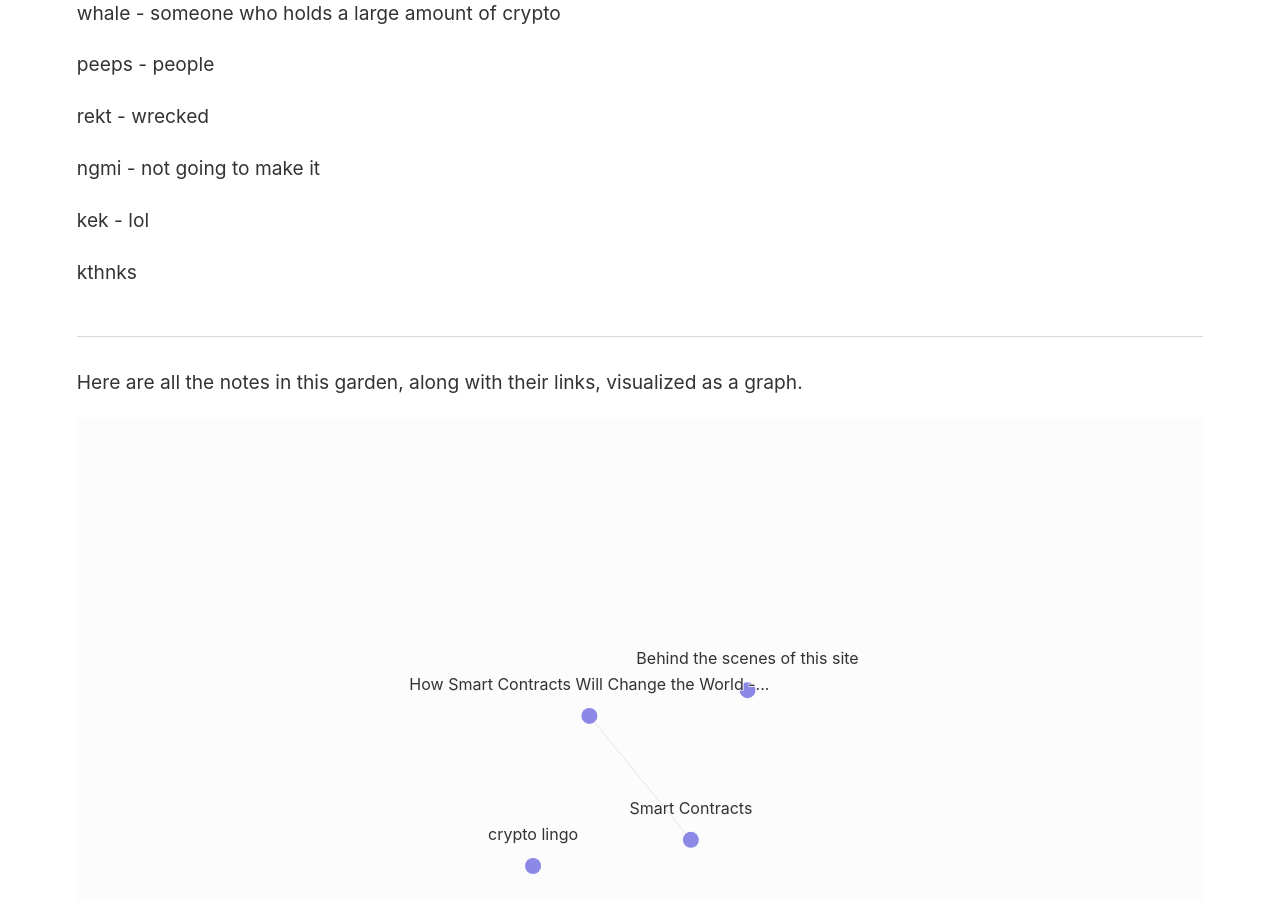
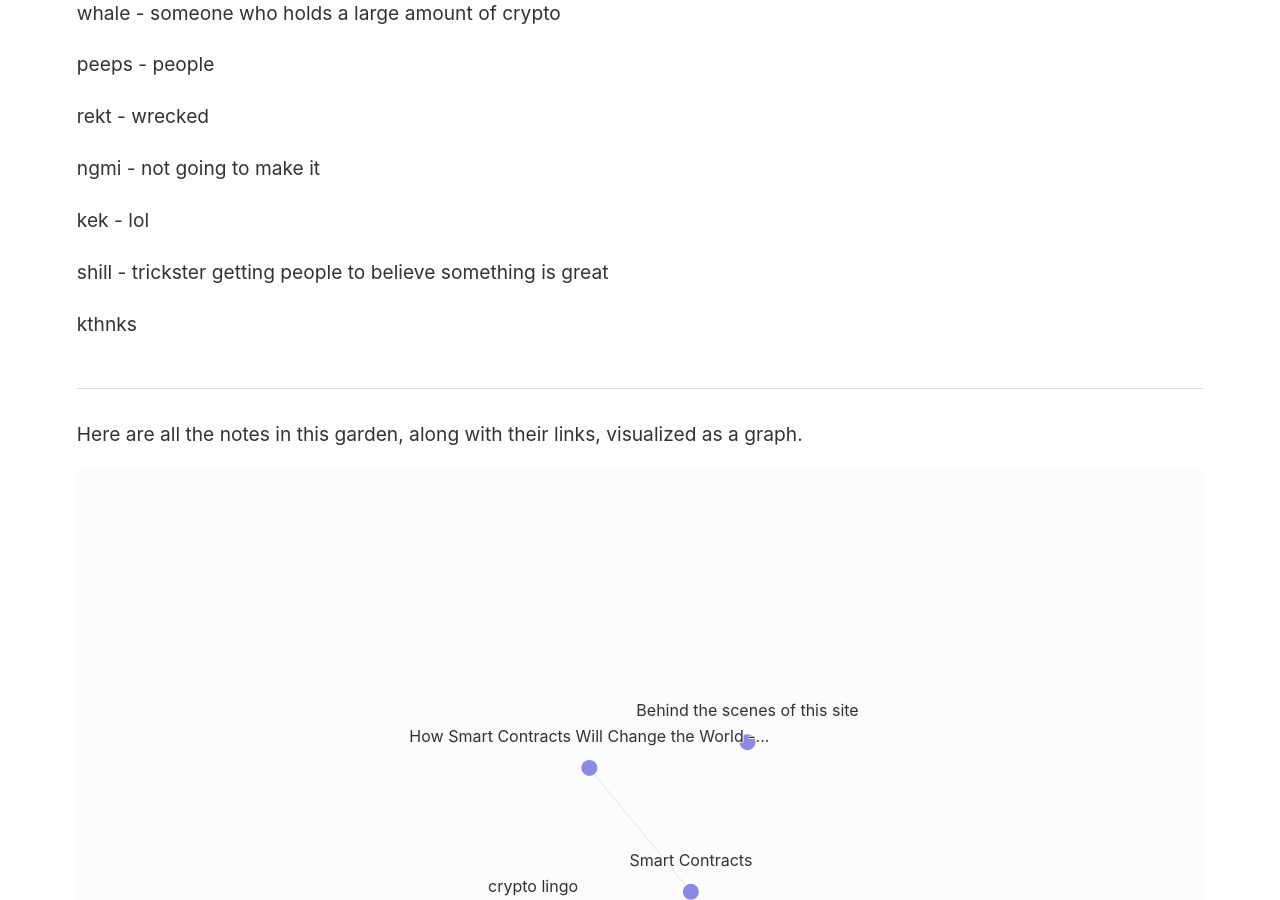
Before and after one commit to crypto-paaji/crypto-paaji.github.io, a Jekyll site: the page built from _notes/lingo.md, in a window 1280 px wide and 900 px high, scrolled down 383 px. Built offline with Jekyll 4.4.1, drawn with Linux system fonts in a browser that asks for light colours; some web fonts are replaced.

Commit message:
update lingo

```diff
--- a/_notes/lingo.md
+++ b/_notes/lingo.md
@@ -16,4 +16,6 @@ ngmi - not going to make it
 
 kek - lol
 
+shill - trickster getting people to believe something is great
+
 kthnks
```
